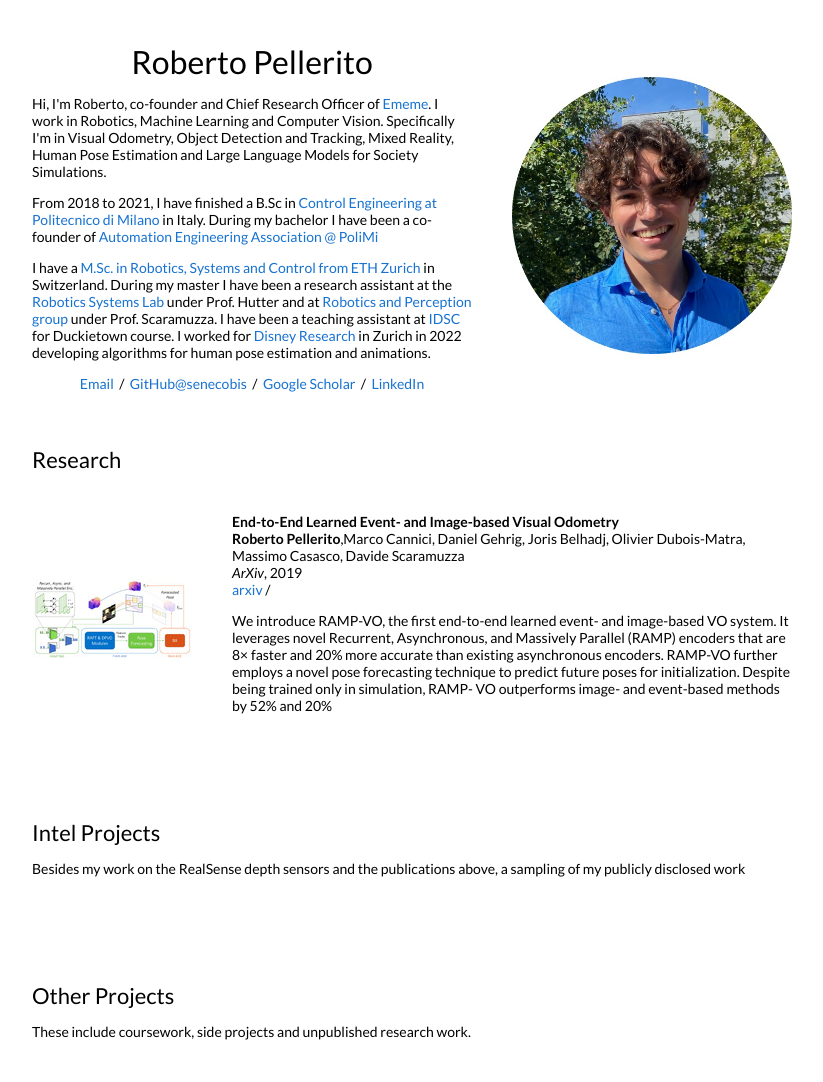
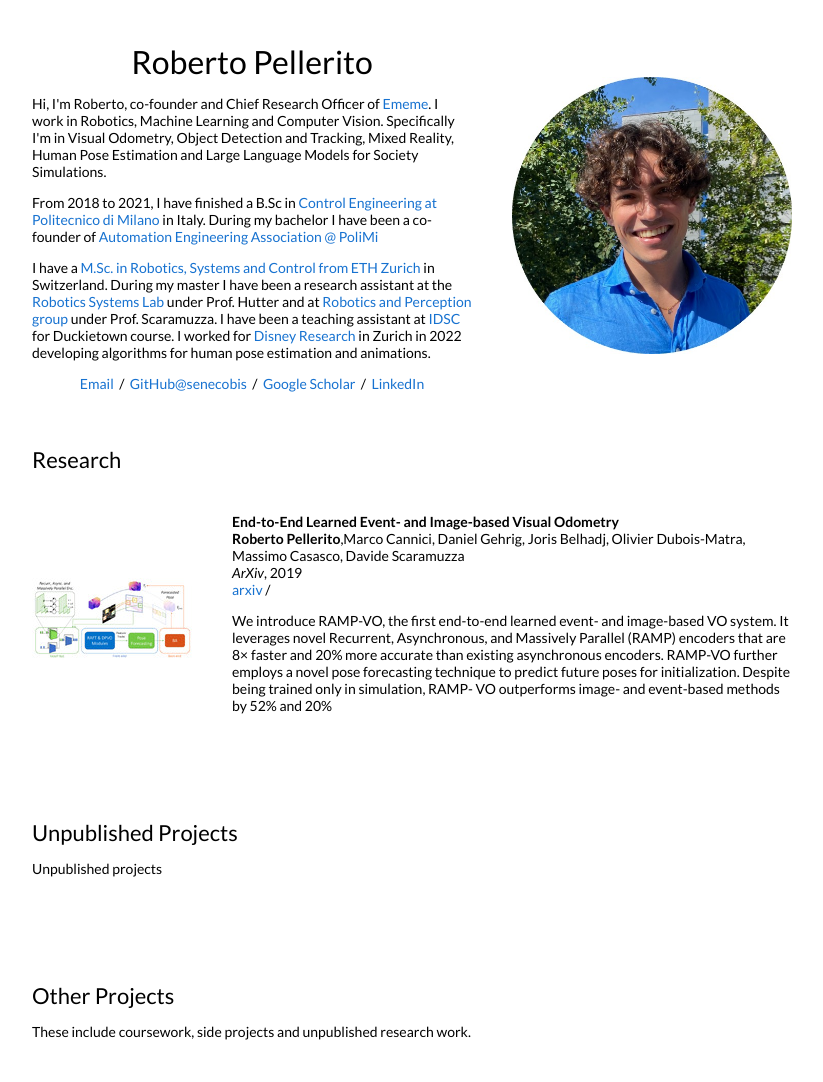
Before and after one commit to senecobis/senecobis.github.io, a Jekyll site: the page built from _posts/2019-05-29-crv.markdown, in a window 1280 px wide. Shown: the whole page, without its empty margins (228-1051 px from the left). Built offline with Jekyll 4.4.1, drawn with Linux system fonts in a browser that asks for light colours.

Commit message:
unpublished

```diff
--- a/_layouts/default.html
+++ b/_layouts/default.html
@@ -118,13 +118,13 @@
         <table style="width:100%;border:0px;border-spacing:0px;border-collapse:separate;margin-right:auto;margin-left:auto;">
           <tr>
             <td style="padding:2.5%;width:100%;vertical-align:middle">
-              <h2>Intel Projects</h2>
-              <p>Besides my work on the RealSense depth sensors and the publications above, a sampling of my publicly disclosed work
+              <h2>Unpublished Projects</h2>
+              <p>Unpublished projects
               </p>
             </td>
           </tr>
         </table>
-        <!-- <table style="width:100%;border:0px;border-spacing:0px;border-collapse:separate;margin-right:auto;margin-left:auto;">
+        <table style="width:100%;border:0px;border-spacing:0px;border-collapse:separate;margin-right:auto;margin-left:auto;">
 
           {% for post in site.posts %}
           {% for cat in post.categories %}
@@ -178,7 +178,7 @@
           {% endif %}
           {% endfor %}
           {% endfor %}
-        </table> -->
+        </table>
         <br>
         <br>
         <br>
```
